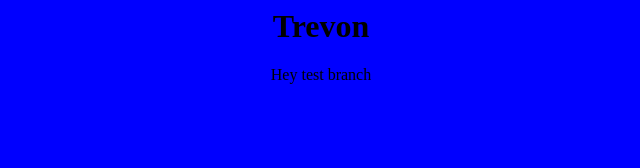
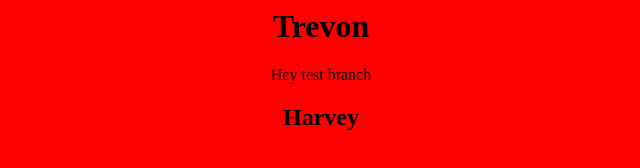
Before and after one commit to twharv0002/hello-world, a plain HTML site: page index.html in a window 1280 px wide. Shown: the whole page, without its empty margins (319-959 px from the left). Drawn offline with Linux system fonts and the light colour scheme.

Commit message:
Changed background

```diff
--- a/index.html
+++ b/index.html
@@ -5,6 +5,7 @@
 	<body>
 		<h1> Trevon </h1>
 		<p> Hey test branch </p>
+		<h2> Harvey </h2>
 	</body>
 
 </html>
--- a/style.css
+++ b/style.css
@@ -1,4 +1,4 @@
 body{
-	background: blue;
+	background: red;
 	text-align: center;
 }
```
